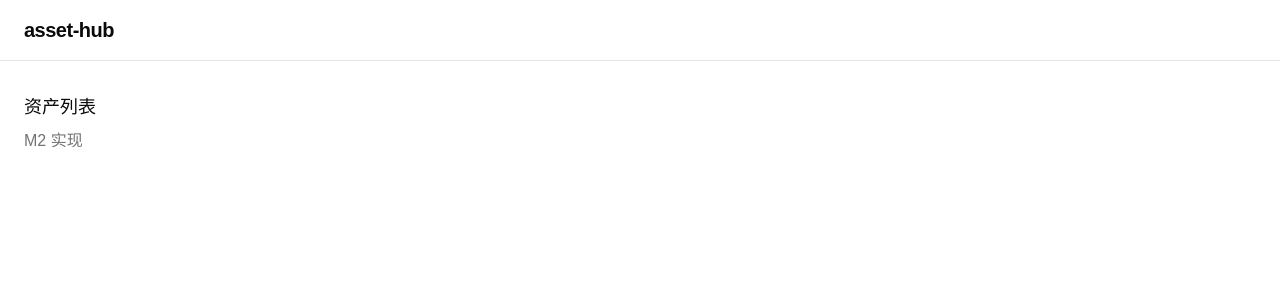
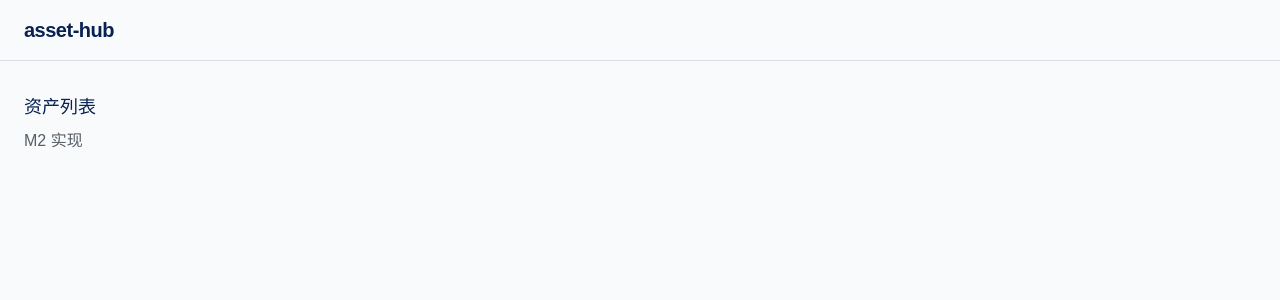
Before and after one commit to chy5301/asset-hub, a React (Vite) app in the folder frontend/: page / in a window 1280 px wide. Shown: the top 300 px of the page. Built offline with nearby package versions, Linux system fonts and the light colour scheme.

Commit message:
feat(frontend): globals.css 按 §3.5 纲领重写——Fira 字体、MASTER tokens、4 态状态色、radius=0.375rem、Motion 三时刻

```diff
--- a/frontend/src/styles/globals.css
+++ b/frontend/src/styles/globals.css
@@ -7,9 +7,12 @@
 @custom-variant dark (&:is(.dark *));
 
 @theme inline {
-  --font-heading: var(--font-sans);
+  /* 字体（§3.5.3） */
   --font-sans: "Fira Sans", "PingFang SC", "Microsoft YaHei UI", sans-serif;
+  --font-heading: "Fira Sans", "PingFang SC", "Microsoft YaHei UI", sans-serif;
   --font-mono: "Fira Code", ui-monospace, monospace;
+
+  /* shadcn 色变量 */
   --color-sidebar-ring: var(--sidebar-ring);
   --color-sidebar-border: var(--sidebar-border);
   --color-sidebar-accent-foreground: var(--sidebar-accent-foreground);
@@ -41,82 +44,136 @@
   --color-card: var(--card);
   --color-foreground: var(--foreground);
   --color-background: var(--background);
+
+  /* 状态语义色（§3.5.4 要求与 Primary/CTA 不撞脸） */
+  --color-status-in-use: var(--status-in-use);
+  --color-status-idle: var(--status-idle);
+  --color-status-maintenance: var(--status-maintenance);
+  --color-status-retired: var(--status-retired);
+  --color-status-in-use-fg: var(--status-in-use-fg);
+  --color-status-idle-fg: var(--status-idle-fg);
+  --color-status-maintenance-fg: var(--status-maintenance-fg);
+  --color-status-retired-fg: var(--status-retired-fg);
+
+  /* 半径（§3.5.1 ≤6px） */
   --radius-sm: calc(var(--radius) * 0.6);
   --radius-md: calc(var(--radius) * 0.8);
   --radius-lg: var(--radius);
   --radius-xl: calc(var(--radius) * 1.4);
-  --radius-2xl: calc(var(--radius) * 1.8);
-  --radius-3xl: calc(var(--radius) * 2.2);
-  --radius-4xl: calc(var(--radius) * 2.6);
 }
 
+/* ===== Light 模式（默认，§3.5.4 以 MASTER tokens 为锚） ===== */
 :root {
-  --background: oklch(1 0 0);
-  --foreground: oklch(0.145 0 0);
+  --background: oklch(0.984 0.004 247);
+  --foreground: oklch(0.262 0.093 261);
+
   --card: oklch(1 0 0);
-  --card-foreground: oklch(0.145 0 0);
+  --card-foreground: oklch(0.262 0.093 261);
   --popover: oklch(1 0 0);
-  --popover-foreground: oklch(0.145 0 0);
-  --primary: oklch(0.205 0 0);
+  --popover-foreground: oklch(0.262 0.093 261);
+
+  --primary: oklch(0.343 0.171 264);
   --primary-foreground: oklch(0.985 0 0);
-  --secondary: oklch(0.97 0 0);
-  --secondary-foreground: oklch(0.205 0 0);
-  --muted: oklch(0.97 0 0);
-  --muted-foreground: oklch(0.556 0 0);
-  --accent: oklch(0.97 0 0);
-  --accent-foreground: oklch(0.205 0 0);
-  --destructive: oklch(0.577 0.245 27.325);
-  --border: oklch(0.922 0 0);
-  --input: oklch(0.922 0 0);
-  --ring: oklch(0.708 0 0);
-  --chart-1: oklch(0.87 0 0);
-  --chart-2: oklch(0.556 0 0);
-  --chart-3: oklch(0.439 0 0);
-  --chart-4: oklch(0.371 0 0);
-  --chart-5: oklch(0.269 0 0);
-  --radius: 0.625rem;
-  --sidebar: oklch(0.985 0 0);
-  --sidebar-foreground: oklch(0.145 0 0);
-  --sidebar-primary: oklch(0.205 0 0);
+
+  --secondary: oklch(0.95 0.008 247);
+  --secondary-foreground: oklch(0.262 0.093 261);
+
+  --muted: oklch(0.95 0.008 247);
+  --muted-foreground: oklch(0.48 0.017 247);
+
+  --accent: oklch(0.92 0.012 247);
+  --accent-foreground: oklch(0.262 0.093 261);
+
+  --destructive: oklch(0.58 0.22 27);
+
+  --border: oklch(0.9 0.01 247);
+  --input: oklch(0.9 0.01 247);
+  --ring: oklch(0.343 0.171 264);
+
+  --cta: oklch(0.75 0.16 75);
+  --cta-foreground: oklch(0.262 0.093 261);
+
+  --status-in-use: oklch(0.92 0.08 155);
+  --status-in-use-fg: oklch(0.38 0.14 150);
+  --status-idle: oklch(0.94 0.015 247);
+  --status-idle-fg: oklch(0.45 0.03 247);
+  --status-maintenance: oklch(0.93 0.09 65);
+  --status-maintenance-fg: oklch(0.42 0.14 55);
+  --status-retired: oklch(0.93 0.005 247);
+  --status-retired-fg: oklch(0.50 0.008 247);
+
+  --chart-1: oklch(0.343 0.171 264);
+  --chart-2: oklch(0.55 0.15 255);
+  --chart-3: oklch(0.70 0.12 240);
+  --chart-4: oklch(0.80 0.08 230);
+  --chart-5: oklch(0.85 0.05 220);
+
+  --radius: 0.375rem;
+
+  --sidebar: oklch(0.984 0.004 247);
+  --sidebar-foreground: oklch(0.262 0.093 261);
+  --sidebar-primary: oklch(0.343 0.171 264);
   --sidebar-primary-foreground: oklch(0.985 0 0);
-  --sidebar-accent: oklch(0.97 0 0);
-  --sidebar-accent-foreground: oklch(0.205 0 0);
-  --sidebar-border: oklch(0.922 0 0);
-  --sidebar-ring: oklch(0.708 0 0);
+  --sidebar-accent: oklch(0.92 0.012 247);
+  --sidebar-accent-foreground: oklch(0.262 0.093 261);
+  --sidebar-border: oklch(0.9 0.01 247);
+  --sidebar-ring: oklch(0.343 0.171 264);
 }
 
+/* ===== Dark 模式（独立调，不做 light 反转，§3.5.4） ===== */
 .dark {
-  --background: oklch(0.145 0 0);
-  --foreground: oklch(0.985 0 0);
-  --card: oklch(0.205 0 0);
-  --card-foreground: oklch(0.985 0 0);
-  --popover: oklch(0.205 0 0);
-  --popover-foreground: oklch(0.985 0 0);
-  --primary: oklch(0.922 0 0);
-  --primary-foreground: oklch(0.205 0 0);
-  --secondary: oklch(0.269 0 0);
-  --secondary-foreground: oklch(0.985 0 0);
-  --muted: oklch(0.269 0 0);
-  --muted-foreground: oklch(0.708 0 0);
-  --accent: oklch(0.269 0 0);
-  --accent-foreground: oklch(0.985 0 0);
-  --destructive: oklch(0.704 0.191 22.216);
+  --background: oklch(0.14 0.02 258);
+  --foreground: oklch(0.95 0.01 247);
+
+  --card: oklch(0.18 0.025 258);
+  --card-foreground: oklch(0.95 0.01 247);
+  --popover: oklch(0.18 0.025 258);
+  --popover-foreground: oklch(0.95 0.01 247);
+
+  --primary: oklch(0.62 0.17 255);
+  --primary-foreground: oklch(0.14 0.02 258);
+
+  --secondary: oklch(0.24 0.03 258);
+  --secondary-foreground: oklch(0.95 0.01 247);
+
+  --muted: oklch(0.24 0.03 258);
+  --muted-foreground: oklch(0.70 0.02 247);
+
+  --accent: oklch(0.28 0.035 258);
+  --accent-foreground: oklch(0.95 0.01 247);
+
+  --destructive: oklch(0.68 0.20 25);
+
   --border: oklch(1 0 0 / 10%);
   --input: oklch(1 0 0 / 15%);
-  --ring: oklch(0.556 0 0);
-  --chart-1: oklch(0.87 0 0);
-  --chart-2: oklch(0.556 0 0);
-  --chart-3: oklch(0.439 0 0);
-  --chart-4: oklch(0.371 0 0);
-  --chart-5: oklch(0.269 0 0);
-  --sidebar: oklch(0.205 0 0);
-  --sidebar-foreground: oklch(0.985 0 0);
-  --sidebar-primary: oklch(0.488 0.243 264.376);
-  --sidebar-primary-foreground: oklch(0.985 0 0);
-  --sidebar-accent: oklch(0.269 0 0);
-  --sidebar-accent-foreground: oklch(0.985 0 0);
+  --ring: oklch(0.62 0.17 255);
+
+  --cta: oklch(0.72 0.14 75);
+  --cta-foreground: oklch(0.14 0.02 258);
+
+  --status-in-use: oklch(0.28 0.08 150);
+  --status-in-use-fg: oklch(0.82 0.12 150);
+  --status-idle: oklch(0.25 0.015 247);
+  --status-idle-fg: oklch(0.75 0.02 247);
+  --status-maintenance: oklch(0.30 0.09 60);
+  --status-maintenance-fg: oklch(0.85 0.13 65);
+  --status-retired: oklch(0.22 0.005 247);
+  --status-retired-fg: oklch(0.62 0.008 247);
+
+  --chart-1: oklch(0.62 0.17 255);
+  --chart-2: oklch(0.55 0.15 255);
+  --chart-3: oklch(0.70 0.12 240);
+  --chart-4: oklch(0.55 0.08 230);
+  --chart-5: oklch(0.45 0.05 220);
+
+  --sidebar: oklch(0.18 0.025 258);
+  --sidebar-foreground: oklch(0.95 0.01 247);
+  --sidebar-primary: oklch(0.62 0.17 255);
+  --sidebar-primary-foreground: oklch(0.14 0.02 258);
+  --sidebar-accent: oklch(0.28 0.035 258);
+  --sidebar-accent-foreground: oklch(0.95 0.01 247);
   --sidebar-border: oklch(1 0 0 / 10%);
-  --sidebar-ring: oklch(0.556 0 0);
+  --sidebar-ring: oklch(0.62 0.17 255);
 }
 
 @layer base {
@@ -125,8 +182,72 @@
   }
   body {
     @apply bg-background text-foreground;
+    /* 数字等宽（§3.5.2） */
+    font-feature-settings: "tnum" 1;
   }
   html {
-    @apply font-sans;
+    font-family: var(--font-sans);
+  }
+  /* 编号字段等宽字体（§3.5.2） */
+  .font-code {
+    font-family: var(--font-mono);
+    font-feature-settings: "tnum" 1, "zero" 1;
+  }
+  /* focus-visible 显眼方块环（§3.5.2） */
+  *:focus-visible {
+    outline: 2px solid var(--ring);
+    outline-offset: 2px;
+    border-radius: 2px;
   }
 }
+
+/* ===== Motion 三时刻（§3.5.5） ===== */
+
+/* 时刻 1：首屏表格 stagger reveal */
+@layer utilities {
+  .stagger-row {
+    opacity: 0;
+    transform: translateY(4px);
+    animation: stagger-row-in 280ms ease-out forwards;
+  }
+}
+
+@keyframes stagger-row-in {
+  to {
+    opacity: 1;
+    transform: translateY(0);
+  }
+}
+
+/* 时刻 2：筛选/分页变更时 tbody 淡切 */
+@layer utilities {
+  .tbody-fade {
+    animation: tbody-fade-in 140ms ease-out;
+  }
+}
+
+@keyframes tbody-fade-in {
+  from {
+    opacity: 0;
+    transform: translateY(4px);
+  }
+  to {
+    opacity: 1;
+    transform: translateY(0);
+  }
+}
+
+/* prefers-reduced-motion 降级为无动画 */
+@media (prefers-reduced-motion: reduce) {
+  .stagger-row,
+  .tbody-fade {
+    animation: none !important;
+    opacity: 1 !important;
+    transform: none !important;
+  }
+  *,
+  *::before,
+  *::after {
+    transition-duration: 0.01ms !important;
+  }
+}
```
